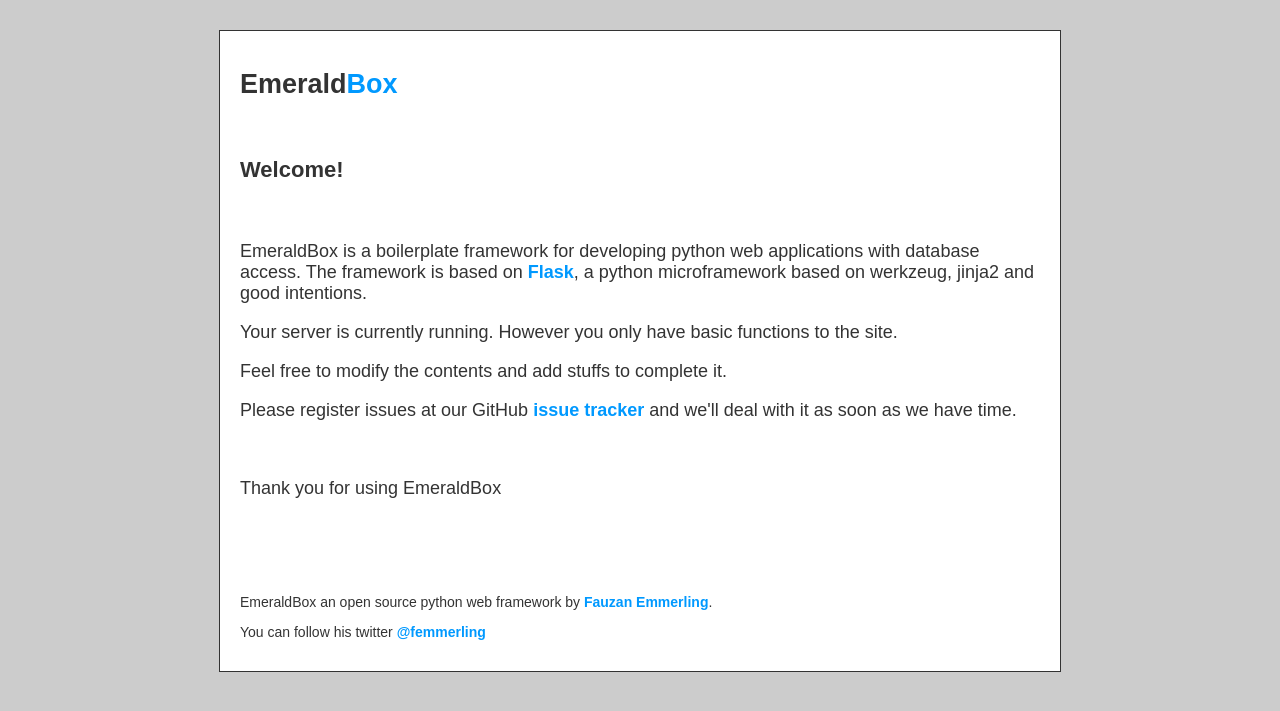
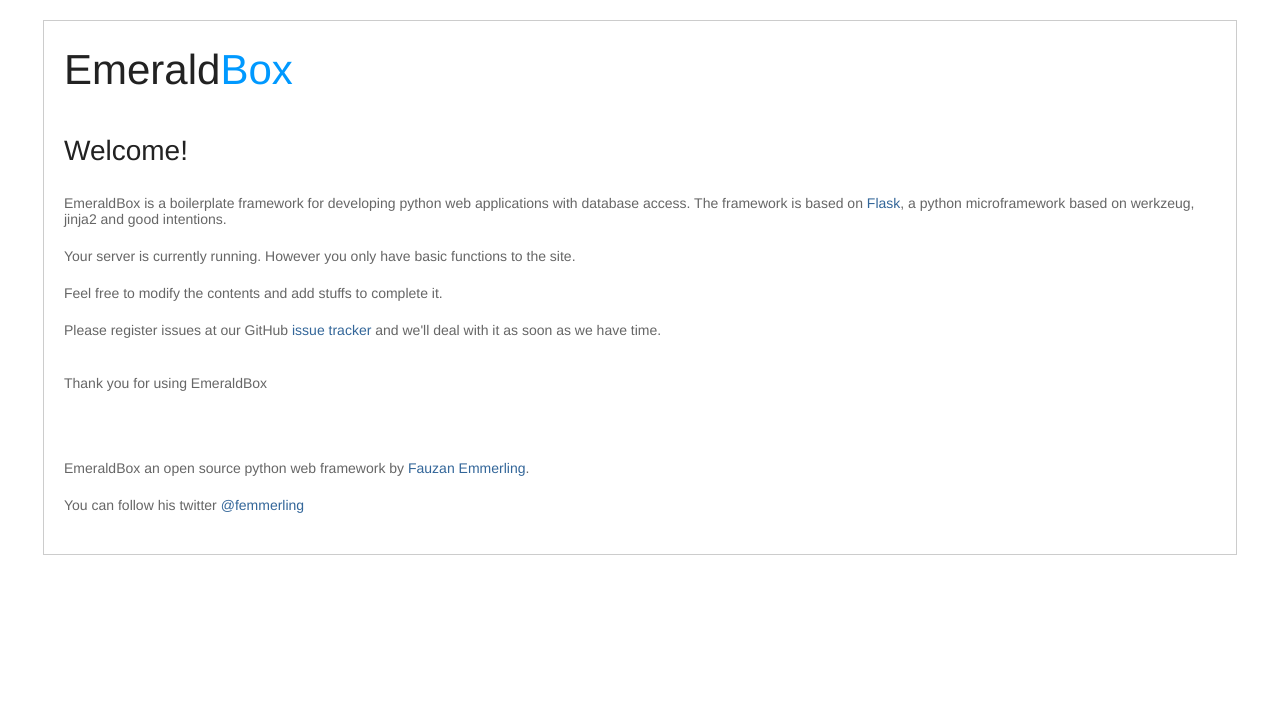
Before and after one commit to femmerling/EmeraldBox, a Flask app: page / in a window 1280 px wide. Shown: the top 711 px of the page. Run offline with Flask 2, Linux system fonts and the light colour scheme.

Commit message:
Version 1.0 ready

```diff
--- a/app/static/css/app.css
+++ b/app/static/css/app.css
@@ -1,49 +1,48 @@
-body {
-	background: #ccc;
-	margin: 0px;
-	padding: 0px;
+html{margin:0;padding:0;border:0}
+body,div,span,object,iframe,h1,h2,h3,h4,h5,h6,p,blockquote,pre,a,abbr,acronym,address,code,del,dfn,em,img,q,dl,dt,dd,ol,ul,li,fieldset,form,label,legend,table,caption,tbody,tfoot,thead,tr,th,td,article,aside,dialog,figure,footer,header,hgroup,nav,section{margin:0;padding:0;border:0;font-weight:inherit;font-style:inherit;font-size:100%;font-family:inherit;vertical-align:baseline}
+article,aside,dialog,figure,footer,header,hgroup,nav,section{display:block}
+body{line-height:1.5;background:#fff}
+table{border-collapse:separate;border-spacing:0}
+caption,th,td{text-align:left;font-weight:normal;float:none}
+table,th,td{vertical-align:middle}
+blockquote:before,blockquote:after,q:before,q:after{content:""}
+blockquote,q{quotes:"" ""}
+body{background:#91a2c0;font:14px "Helvetica Neue",Arial,Helvetica,sans-serif;width:100%;height: 100%;}
+ul{list-style-type:none}
+a,a:visited{
+	padding: 0; color: #369; text-decoration: none;
+}
+a:hover{color:#ccc;}
+a#actions{display: inline;height: 20px; width:100%;padding: 10px;color:#fff;background: #369;font-weight: normal;text-decoration: none;-webkit-border-radius: 10px;-moz-border-radius: 10px;border-radius: 10px;}
+a:hover#actions {background: #fff; border: 1px solid #369; color:#369;}
+body{font-size:14px;color:#666;background:#fff;font-family:Helvetica,Arial,sans-serif}
+h1,h2,h3,h3,h4{font-weight:normal;color:#222;clear:left}
+h1{font-size:3em;line-height:1.4;margin-bottom:.5em}
+h2{font-size:2em;line-height:1;margin-bottom:.5em}
+p{margin:0 0 1.5em}
+ul,ol{margin:0 1.5em 1.5em 0;list-style-type:none}
+select{width:100%;}
+[type=text]{width: 250px;height:17px;}
+[type=submit]{display:inline;height: 33px; font-size: 14px; padding: 8px;color:#fff;background: #369;font-weight: normal;text-decoration: none;-webkit-border-radius: 10px;-moz-border-radius: 10px;border-radius: 10px; border:none;}
+[type=submit]:hover{background: #fff; border: 1px solid #369; color:#369;}
+#content{
+	width:90%;
+	position: relative;
+	top: 20px;
+	margin:0 auto;
+	border: 1px solid #ccc;
+	padding: 20px;
 }
 
-a {
-	font-family: arial, helvetica, 'sans-serif';
-	color: #0099ff;
-	font-weight: bold;
-	text-decoration: none;
+tr{
+	height:30px;
 }
+table{margin-bottom: 30px;}
+#list-view thead td{padding: 5px;vertical-align: middle; text-align: center; background: #777;color:#fff;}
+#list-view tbody td{padding: 5px;vertical-align: top; text-align: left; border-bottom: 1px solid #ccc; border-left:1px solid #ccc;}
 
-a:hover {
-	color: #ccc;
-	text-decoration: underline;
-}
+#list-view tbody td:last-of-type{border-right: 1px solid #ccc;}
 
-a:visited {
-	font-family: arial, helvetica, 'sans-serif';
-	color: #0099ff;
-	font-weight: bold;
-	text-decoration: none;
-}
-
-#content {
-	position: relative;
-	top: 30px;
-	margin: 0 auto;
-	width: 800px;
-	height: 600px;
-	background: #fff;
-	padding: 20px;
-	border: 1px solid #333;
-	font-family: arial, helvetica, 'sans-serif';
-	font-size: 18px;
-	color: #333;
-}
-
-#content h1{
-		font-size: 27px;
-}
-
-#content h2{
-		font-size: 22px;
-}
 
 #disclaimer {
 	font-size: 14px;
--- a/box.py
+++ b/box.py
@@ -266,7 +266,7 @@ def add_model_view_controller_and_template(model_name, model_components):
     template_file.write("{% extends \"base.html\" %}\n")
     template_file.write("{% block content %}\n")
     template_file.write("\t\t<h1>List of " + model_name.title() + " Entries.</h1>\n")
-    template_file.write("\t\t<table>\n")
+    template_file.write("\t\t<table id=\"list-view\">\n")
     template_file.write("\t\t\t<thead>\n")
     template_file.write("\t\t\t\t<tr>\n")
     template_file.write("\t\t\t\t\t<td><b>ID</td>\n")
@@ -292,11 +292,11 @@ def add_model_view_controller_and_template(model_name, model_components):
     template_file.write("\t\t\t\t</tr>\n")
     template_file.write("\t\t\t{% endfor %}\n")
     template_file.write("\t\t\t</tbody>\n")
+    template_file.write("\t\t\t{% else %}\n")
     template_file.write("\t\t</table>\n")
-    template_file.write("\t\t\t{% else %}\n")
     template_file.write("\t\tYou have no entries yet\n")
     template_file.write("\t\t\t{% endif %}\n")
-    template_file.write('\t\t\t<b><a href="/' + model_name + '/add">Add new entry</a></b>\n')
+    template_file.write('\t\t\t<b><a id="actions" href="/' + model_name + '/add">Add new entry</a></b>\n')
     template_file.write("{% endblock %}\n")
 
     print 'Entries view controller added'
```
